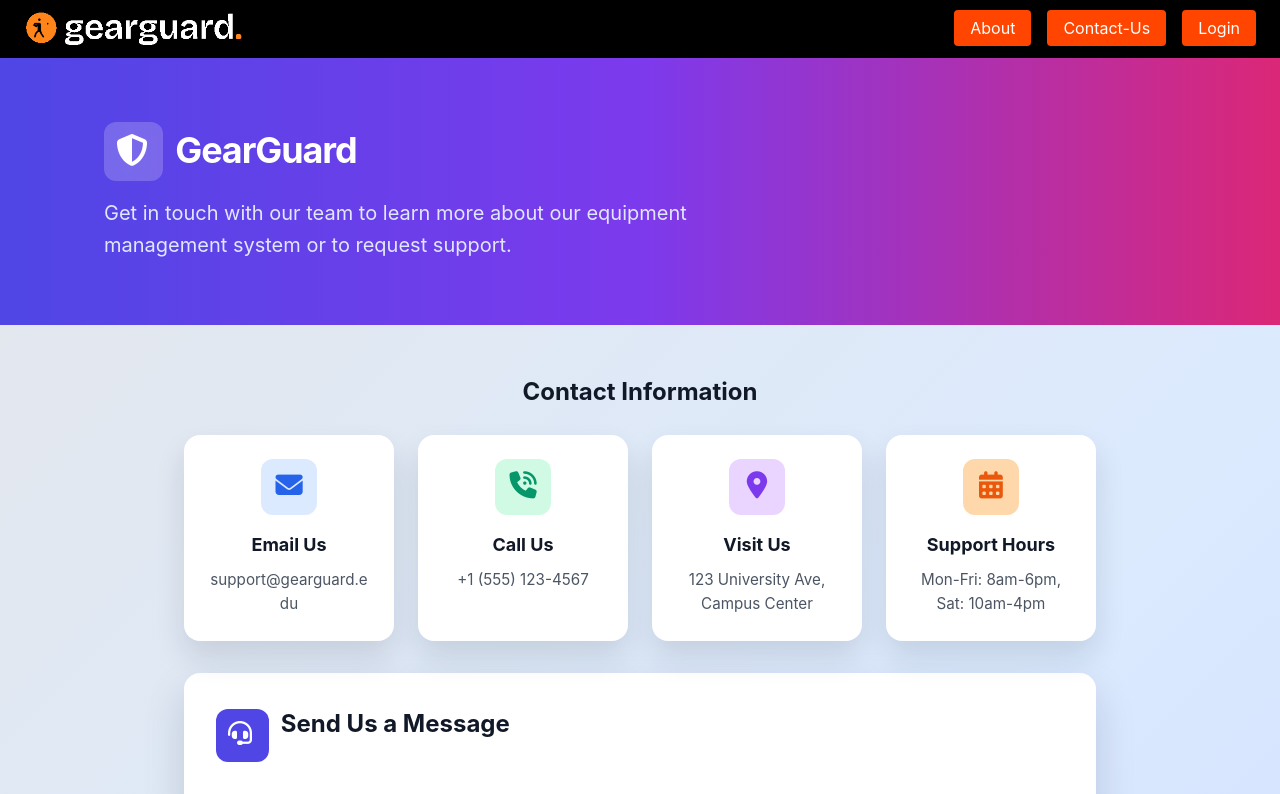
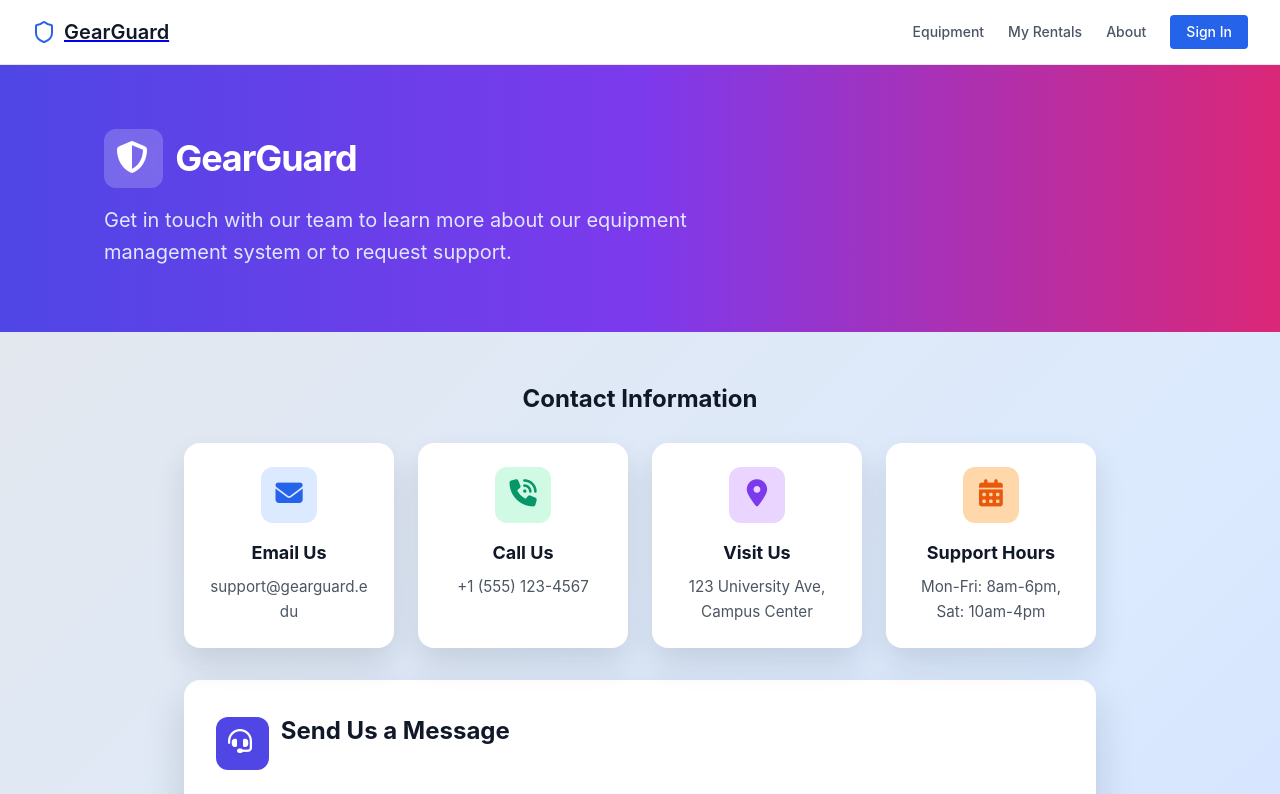
Before and after one commit to HexCore99/GearGuard, a React (Vite) app: page /contact-us in a window 1280 px wide. Shown: the top 794 px of the page. Built offline with nearby package versions, Linux system fonts and the light colour scheme.

Commit message:
Update routing in App component and enhance PageNav with responsive design and improved styles

```diff
--- a/src/App.jsx
+++ b/src/App.jsx
@@ -16,8 +16,8 @@ function App() {
           <Route index element={<HomePage />} />
           <Route path="about" element={<About />} />
           <Route path="contact-us" element={<ContactUs />} />
-          <Route path="login" element={<EquipmentList />} />
-          {/* <Route path="login" element={<Login />} /> */}
+          <Route path="equipment" element={<EquipmentList />} />
+          <Route path="signIn" element={<Login />} />
         </Routes>
       </Suspense>
     </BrowserRouter>
--- a/src/components/PageNav.jsx
+++ b/src/components/PageNav.jsx
@@ -1,31 +1,53 @@
+import React from "react";
+import { NavLink } from "react-router-dom";
+import { Shield } from "lucide-react";
 import styles from "./PageNav.module.css";
-import { NavLink } from "react-router-dom";
-import Logo from "./Logo";
-function PageNav() {
+
+const NavBar = () => {
   return (
-    <div>
-      <nav className={styles.navStyle}>
-        <Logo />
-        <ul>
-          <li>
-            <NavLink to="/about" className={styles.button}>
+    <header className={styles.header}>
+      <div className={styles.container}>
+        <div className={styles.content}>
+          {/* Logo */}
+          <NavLink to="/" className={styles.logo}>
+            <Shield className={styles.logoIcon} />
+            <span className={styles.logoText}>GearGuard</span>
+          </NavLink>
+
+          {/* Navigation */}
+          <nav className={styles.nav}>
+            <NavLink
+              to="/equipment"
+              className={({ isActive }) =>
+                isActive ? `${styles.navLink} ${styles.active}` : styles.navLink
+              }
+            >
+              Equipment
+            </NavLink>
+            <NavLink
+              to="/rentals"
+              className={({ isActive }) =>
+                isActive ? `${styles.navLink} ${styles.active}` : styles.navLink
+              }
+            >
+              My Rentals
+            </NavLink>
+            <NavLink
+              to="/about"
+              className={({ isActive }) =>
+                isActive ? `${styles.navLink} ${styles.active}` : styles.navLink
+              }
+            >
               About
             </NavLink>
-          </li>
-          <li>
-            <NavLink to="/contact-us" className={styles.button}>
-              Contact-Us
+            <NavLink to="/signIn" className={styles.signInButton}>
+              Sign In
             </NavLink>
-          </li>
-          <li>
-            <NavLink to="/login" className={styles.button}>
-              Login
-            </NavLink>
-          </li>
-        </ul>
-      </nav>
-    </div>
+          </nav>
+        </div>
+      </div>
+    </header>
   );
-}
+};
 
-export default PageNav;
+export default NavBar;
--- a/src/components/PageNav.module.css
+++ b/src/components/PageNav.module.css
@@ -1,30 +1,153 @@
-li {
-  list-style: none;
+/* Header Container */
+.header {
+  background-color: #ffffff;
+  border-bottom: 1px solid #e5e7eb;
 }
 
-.navStyle {
+.container {
+  max-width: 1280px;
+  margin: 0 auto;
+  padding: 0 1rem;
+}
+
+@media (min-width: 640px) {
+  .container {
+    padding: 0 1.5rem;
+  }
+}
+
+@media (min-width: 1024px) {
+  .container {
+    padding: 0 2rem;
+  }
+}
+
+/* Content Wrapper */
+.content {
   display: flex;
   justify-content: space-between;
   align-items: center;
-  flex-wrap: wrap;
-  padding: 12px 24px;
-  width: 100%;
-  box-sizing: border-box;
-  background-color: black;
+  height: 4rem;
 }
 
-.navStyle ul {
+/* Logo Section */
+.logo {
   display: flex;
-  gap: 16px;
-  margin: 0;
-  padding: 0;
+  align-items: center;
+  gap: 0.5rem;
+  cursor: pointer;
 }
-.button {
-  background-color: #ff4500;
-  color: white;
+
+.logoIcon {
+  width: 1.5rem;
+  height: 1.5rem;
+  color: #2563eb;
+}
+
+.logoText {
+  font-size: 1.25rem;
+  font-weight: 600;
+  color: #111827;
+}
+
+/* Navigation */
+.nav {
+  display: flex;
+  gap: 1.5rem;
+  align-items: center;
+}
+
+.navLink {
+  background: none;
   border: none;
-  padding: 8px 16px;
-  border-radius: 4px;
+  color: #4b5563;
+  font-size: 0.875rem;
+  font-weight: 500;
+  cursor: pointer;
+  padding: 0.5rem 0;
+  text-decoration: none;
+  transition: color 0.2s ease;
+  position: relative;
+}
+
+.navLink:hover {
+  color: #111827;
+}
+
+.navLink:focus {
+  outline: none;
+}
+
+/* Active link styling */
+.navLink.active {
+  color: #2563eb;
+  font-weight: 600;
+}
+
+.navLink.active::after {
+  content: '';
+  position: absolute;
+  bottom: -1px;
+  left: 0;
+  right: 0;
+  height: 2px;
+  background-color: #2563eb;
+}
+
+/* Sign In Button */
+.signInButton {
+  background-color: #2563eb;
+  color: #ffffff;
+  padding: 0.375rem 1rem;
+  border-radius: 0.25rem;
+  font-size: 0.875rem;
+  font-weight: 500;
+  border: none;
   cursor: pointer;
   text-decoration: none;
+  display: inline-block;
+  transition: background-color 0.2s ease;
 }
+
+.signInButton:hover {
+  background-color: #1d4ed8;
+}
+
+.signInButton:focus {
+  outline: none;
+  box-shadow: 0 0 0 3px rgba(37, 99, 235, 0.3);
+}
+
+/* Responsive Design */
+@media (max-width: 768px) {
+  .nav {
+    gap: 1rem;
+  }
+
+  .navLink {
+    font-size: 0.8rem;
+  }
+
+  .signInButton {
+    padding: 0.375rem 0.75rem;
+    font-size: 0.8rem;
+  }
+}
+
+@media (max-width: 640px) {
+  .content {
+    height: 3.5rem;
+  }
+
+  .logoText {
+    font-size: 1.125rem;
+  }
+
+  .nav {
+    gap: 0.75rem;
+  }
+
+  .navLink:not(.signInButton) {
+    display: none;
+  }
+}
```
